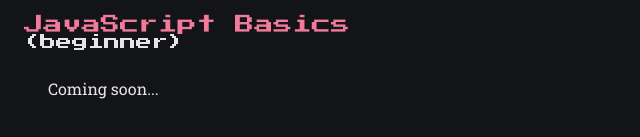
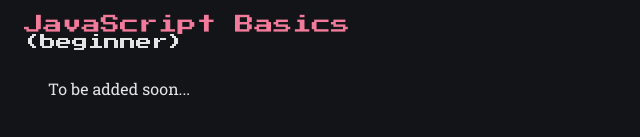
Before and after one commit to Sanya1001/webdevkids, a plain HTML site: page tips.html in a window 1280 px wide. Shown: the part 3326-3463 px from the top of the page, 0-640 px from the left. Drawn offline with Linux system fonts and the light colour scheme; a web font is replaced by a local one.

Commit message:
Minor update

```diff
--- a/tips.html
+++ b/tips.html
@@ -228,7 +228,7 @@
         <div class="title">JavaScript Basics</div>
         <span class="beginner">(beginner)</span>
         <div class="content">
-            Coming soon...
+            To be added soon...
         </div>
     </div>
 </body>
```
